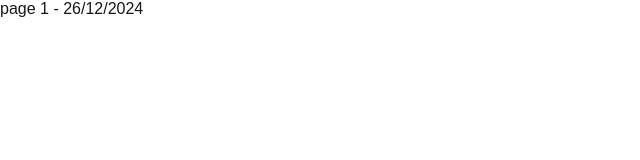
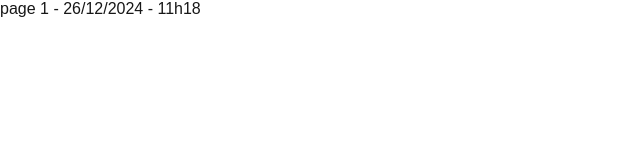
Before and after one commit to medberrima/devops-mp2l, a Next.js app: page / in a window 1280 px wide. Shown: the top 160 px of the page, without its empty margins (0-640 px from the left). Built offline with nearby package versions, Linux system fonts and the light colour scheme.

Commit message:
change time

```diff
--- a/src/app/page.tsx
+++ b/src/app/page.tsx
@@ -2,7 +2,7 @@ import React from 'react'
 
 function page() {
   return (
-    <div>page 1 - 26/12/2024 </div>
+    <div>page 1 - 26/12/2024 - 11h18 </div>
   )
 }
 
```
